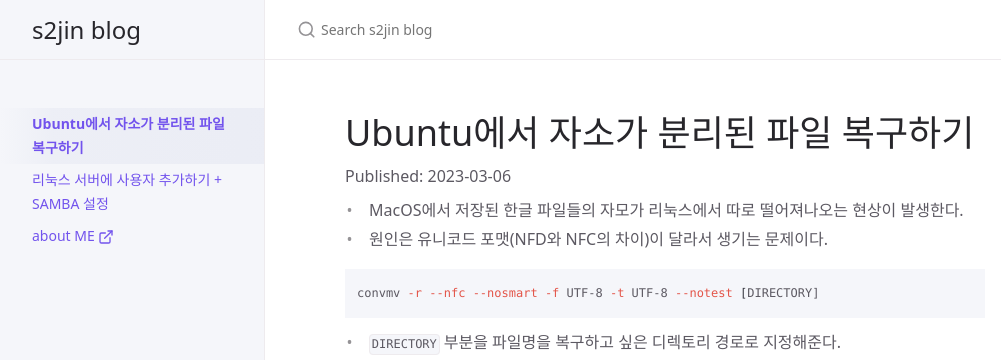
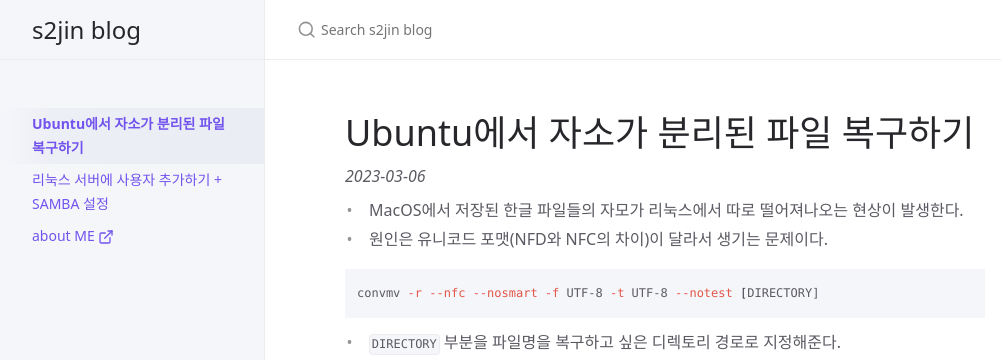
Before and after one commit to s2jin/blog, a Jekyll site: the page built from docs/jaso-merge-in-Ubuntu.md, in a window 1280 px wide. Shown: the top 360 px of the page, without its empty margins (107-1108 px from the left). Built offline with Jekyll 4.4.1, drawn with Linux system fonts in a browser that asks for light colours; cached includes are drawn as plain includes.

Commit message:
publish 날짜 표시 수정

```diff
--- a/_layouts/default.html
+++ b/_layouts/default.html
@@ -25,14 +25,14 @@ layout: table_wrappers
           {% if site.heading_anchors != false %}
               <h1><strong>{{ page.title }}</strong></h1>
               {% if page.has_children == false or page.published_date %}
-                Published: {{ page.published_date }}
+                <i>{{ page.published_date }}</i>
               {% endif %}
               <br />
               {% include vendor/anchor_headings.html html=content beforeHeading="true" anchorBody="<svg viewBox=\"0 0 16 16\" aria-hidden=\"true\"><use xlink:href=\"#svg-link\"></use></svg>" anchorClass="anchor-heading" anchorAttrs="aria-labelledby=\"%html_id%\"" %}
           {% else %}
             <h1><strong>{{ page.title }}</strong></h1>
             {% if page.has_children == false or page.published_date %}
-              Published: {{ page.published_date }}
+              <i>{{ page.published_date }}</i>
             {% endif %}
             <br />
             {{ content }}
```
